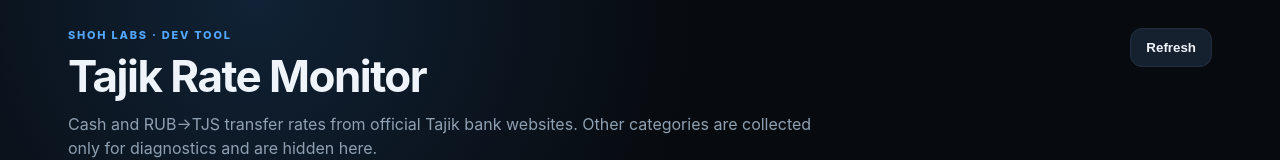
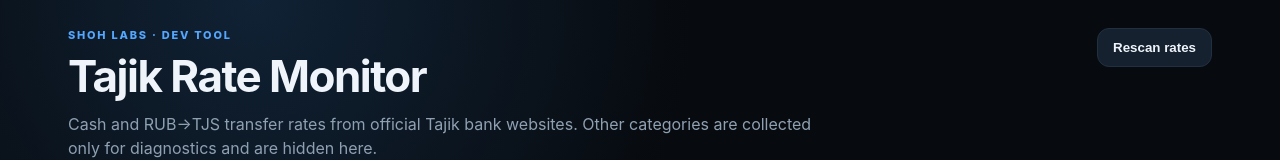
Before and after one commit to shohrukh-akhmatov/tajik-rate-monitor, a plain HTML site: page site/index.html in a window 1280 px wide. Shown: the top 160 px of the page. Drawn offline with Linux system fonts and the light colour scheme.

Commit message:
Rename dashboard action to Rescan rates

```diff
--- a/site/index.html
+++ b/site/index.html
@@ -16,7 +16,7 @@
         <h1>Tajik Rate Monitor</h1>
         <p class="sub">Cash and RUB→TJS transfer rates from official Tajik bank websites. Other categories are collected only for diagnostics and are hidden here.</p>
       </div>
-      <button id="refresh" class="refresh">Refresh</button>
+      <button id="refresh" class="refresh">Rescan rates</button>
     </header>
 
     <section class="summary" aria-live="polite">
```
